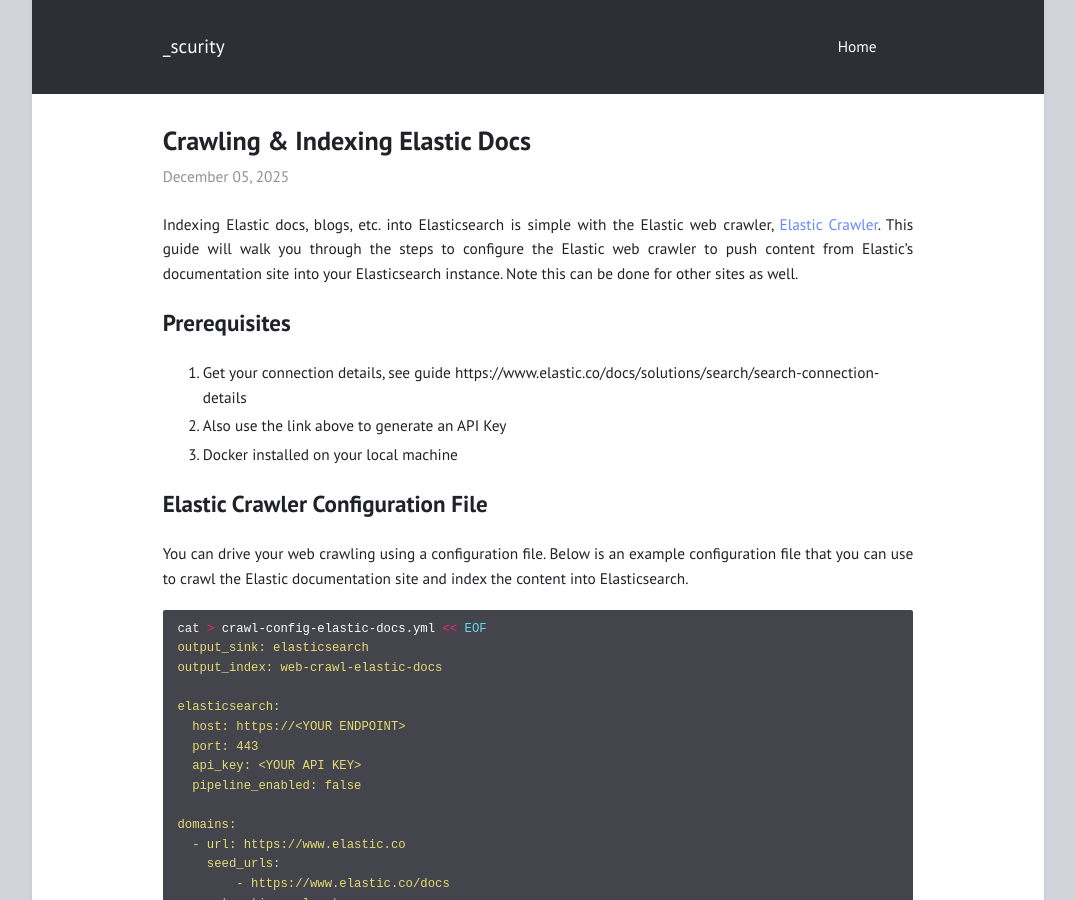
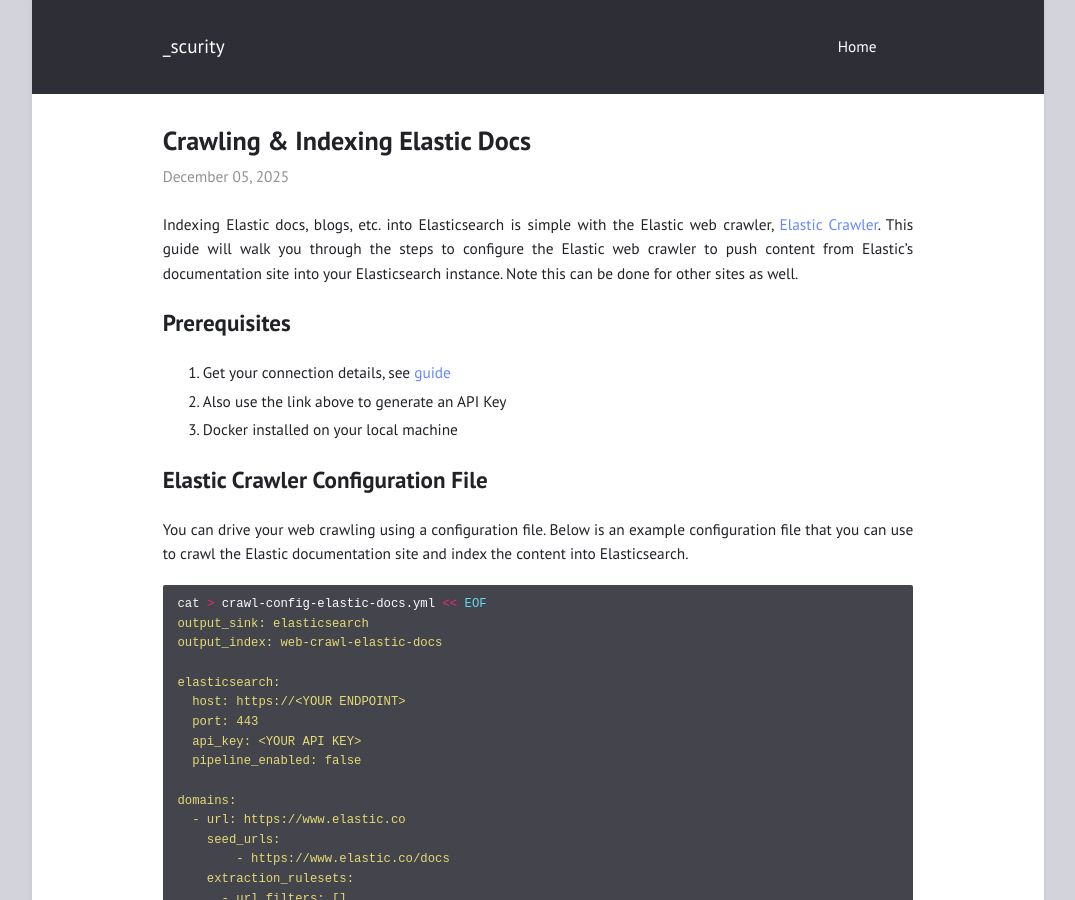
Before and after one commit to ismisepaul/ismisepaul.github.io, a Jekyll site: the page built from docs/_posts/2025-12-05-index-elastic-docs.markdown, in a window 1280 px wide and 900 px high. Shown: the whole window, without its empty margins (102-1177 px from the left). Built offline with Jekyll 4.4.1, drawn with Linux system fonts in a browser that asks for light colours.

Commit message:
fixing format

```diff
--- a/docs/_posts/2025-12-05-index-elastic-docs.markdown
+++ b/docs/_posts/2025-12-05-index-elastic-docs.markdown
@@ -14,7 +14,7 @@ can be done for other sites as well.
 
 ## Prerequisites
 
-1. Get your connection details, see guide https://www.elastic.co/docs/solutions/search/search-connection-details
+1. Get your connection details, see [guide](https://www.elastic.co/docs/solutions/search/search-connection-details)
 2. Also use the link above to generate an API Key
 3. Docker installed on your local machine
 
```
